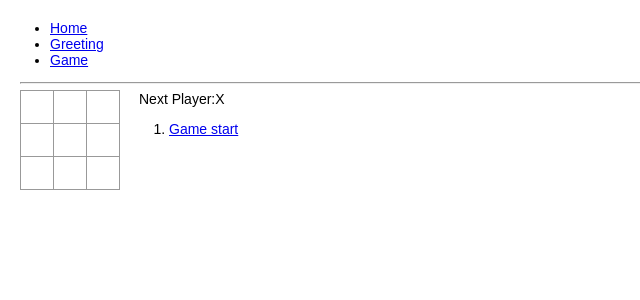
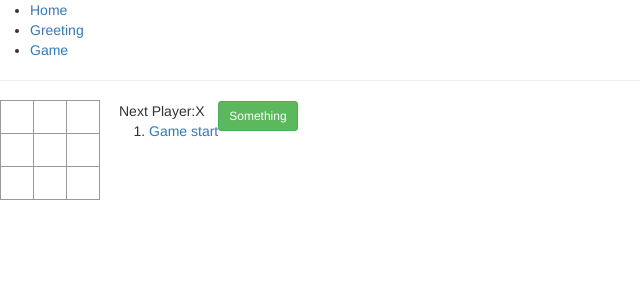
Before and after one commit to weditor/blog-pages, a React app: page /game in a window 1280 px wide. Shown: the top 300 px of the page, without its empty margins (0-640 px from the left). Built offline with nearby package versions, Linux system fonts and the light colour scheme.

Commit message:
add bootstrap

```diff
--- a/index.html
+++ b/index.html
@@ -54,6 +54,9 @@
         margin-left: 20px;
     }
 </style>
+
+<!-- Latest compiled and minified CSS -->
+<link rel="stylesheet" href="https://maxcdn.bootstrapcdn.com/bootstrap/latest/css/bootstrap.min.css">
 </head>
 
 <body>
--- a/package.json
+++ b/package.json
@@ -14,6 +14,7 @@
     "@types/react-dom": "^15.5.1",
     "awesome-typescript-loader": "^3.2.1",
     "react": "^15.6.1",
+    "react-bootstrap": "^0.31.5",
     "react-dom": "^15.6.1",
     "react-router": "^4.1.2",
     "react-router-dom": "^4.1.2",
--- a/src/game.tsx
+++ b/src/game.tsx
@@ -1,5 +1,6 @@
 import * as React from 'react'
 import { render } from 'react-dom'
+import { Button } from 'react-bootstrap'
 
 
 function calculateWinner(squares) {
@@ -130,6 +131,11 @@ class Game extends React.Component<any, any> {
                     <div>{ status }</div>
                     <ol>{moves}</ol>
                 </div>
+                <div>
+                    <Button bsStyle="success" bsSize="small">
+                        Something
+                    </Button>
+                </div>
             </div>
         )
     }
```
